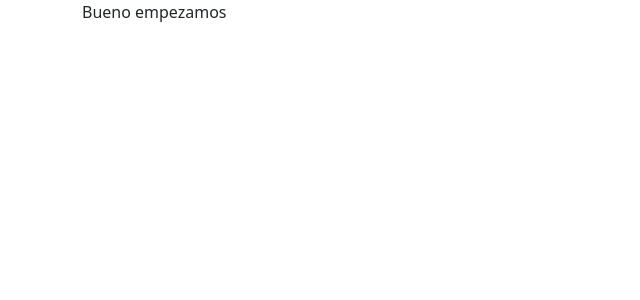
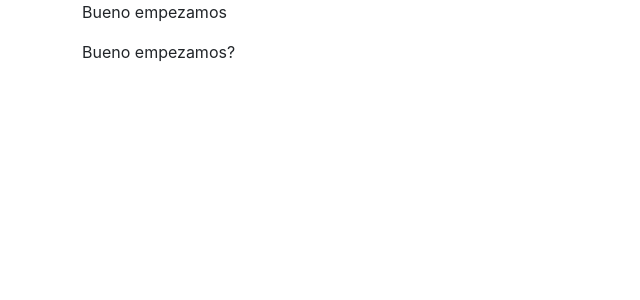
Before and after one commit to allanes/turnos-cm-frontend, a React (Create React App) app: page / in a window 1280 px wide. Shown: the top 300 px of the page, without its empty margins (0-640 px from the left). Built offline with nearby package versions, Linux system fonts and the light colour scheme.

Commit message:
Se agrega Sass al proyecto

```diff
--- a/package.json
+++ b/package.json
@@ -15,6 +15,7 @@
     "react-bootstrap": "^2.7.0",
     "react-dom": "^18.2.0",
     "react-scripts": "5.0.1",
+    "sass": "^1.56.2",
     "typescript": "^4.9.4",
     "web-vitals": "^2.1.4"
   },
--- a/src/App.tsx
+++ b/src/App.tsx
@@ -5,6 +5,7 @@ function App() {
   return (
     <div className="container">
      <p className=''>Bueno empezamos</p>
+     <p className=''>Bueno empezamos?</p>
     </div>
   );
 }
--- a/src/index.css
+++ /dev/null
@@ -1,13 +0,0 @@
-body {
-  margin: 0;
-  font-family: -apple-system, BlinkMacSystemFont, 'Segoe UI', 'Roboto', 'Oxygen',
-    'Ubuntu', 'Cantarell', 'Fira Sans', 'Droid Sans', 'Helvetica Neue',
-    sans-serif;
-  -webkit-font-smoothing: antialiased;
-  -moz-osx-font-smoothing: grayscale;
-}
-
-code {
-  font-family: source-code-pro, Menlo, Monaco, Consolas, 'Courier New',
-    monospace;
-}
--- a/src/index.tsx
+++ b/src/index.tsx
@@ -1,8 +1,8 @@
 import React from 'react';
 import ReactDOM from 'react-dom/client';
-import './index.css';
 import App from './App';
 import reportWebVitals from './reportWebVitals';
+import './styles/styles.scss'
 
 const root = ReactDOM.createRoot(
   document.getElementById('root') as HTMLElement
--- /dev/null
+++ b/src/styles/base/_settings.scss
@@ -0,0 +1,12 @@
+* {
+    margin: 0;
+    padding: 0;
+    box-sizing: border-box;
+	font-family: -apple-system, BlinkMacSystemFont, 'Segoe UI', 'Roboto', 'Oxygen',
+		        'Ubuntu', 'Cantarell', 'Fira Sans', 'Droid Sans', 'Helvetica Neue',
+		        sans-serif;
+}
+
+html, body{
+    height: 100vh;
+}
--- /dev/null
+++ b/src/styles/styles.scss
@@ -0,0 +1,7 @@
+// Default configurations and variables
+
+@import './base/settings'
+
+// text, forms, and other styles
+
+// Components styles
```
Also changed, not shown: 1 other file (tests, documents, lock files or other folders).
